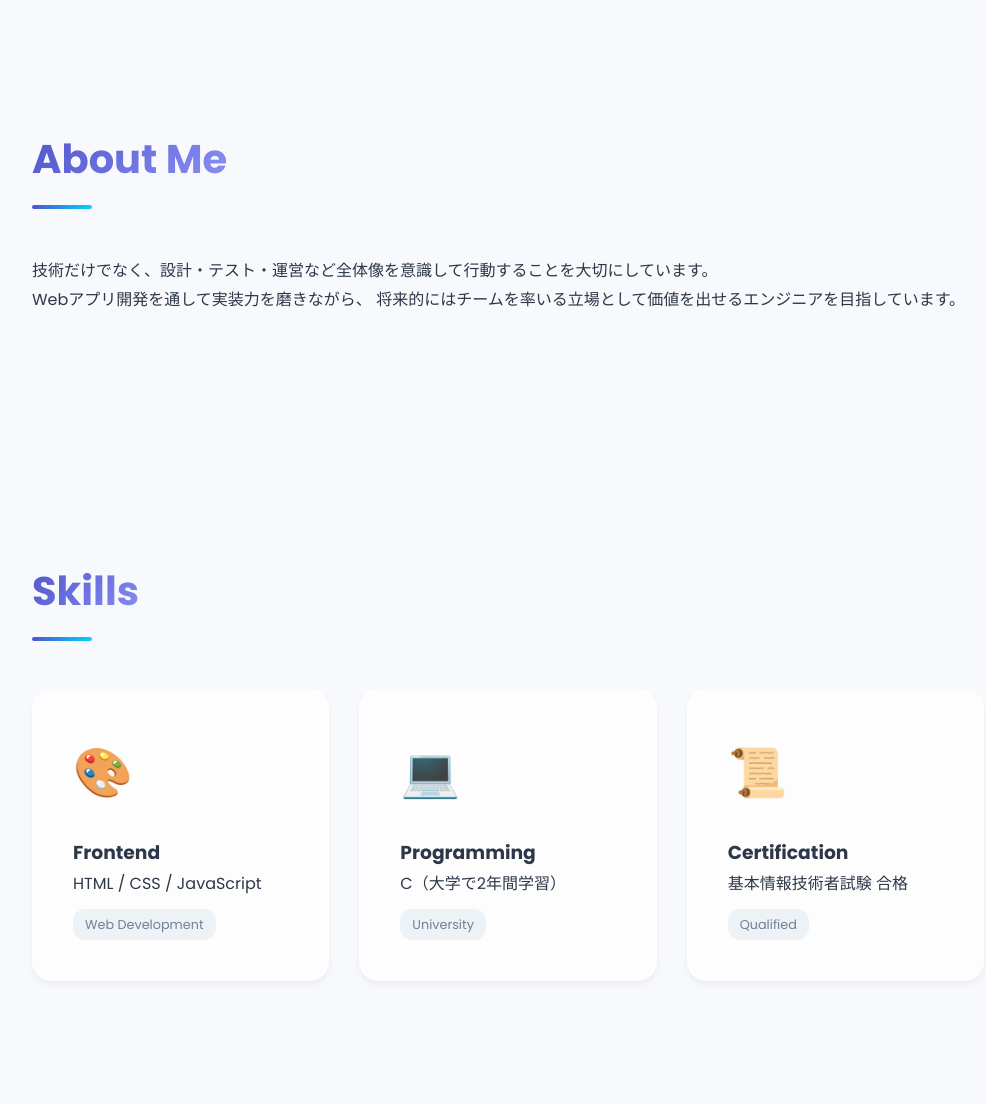
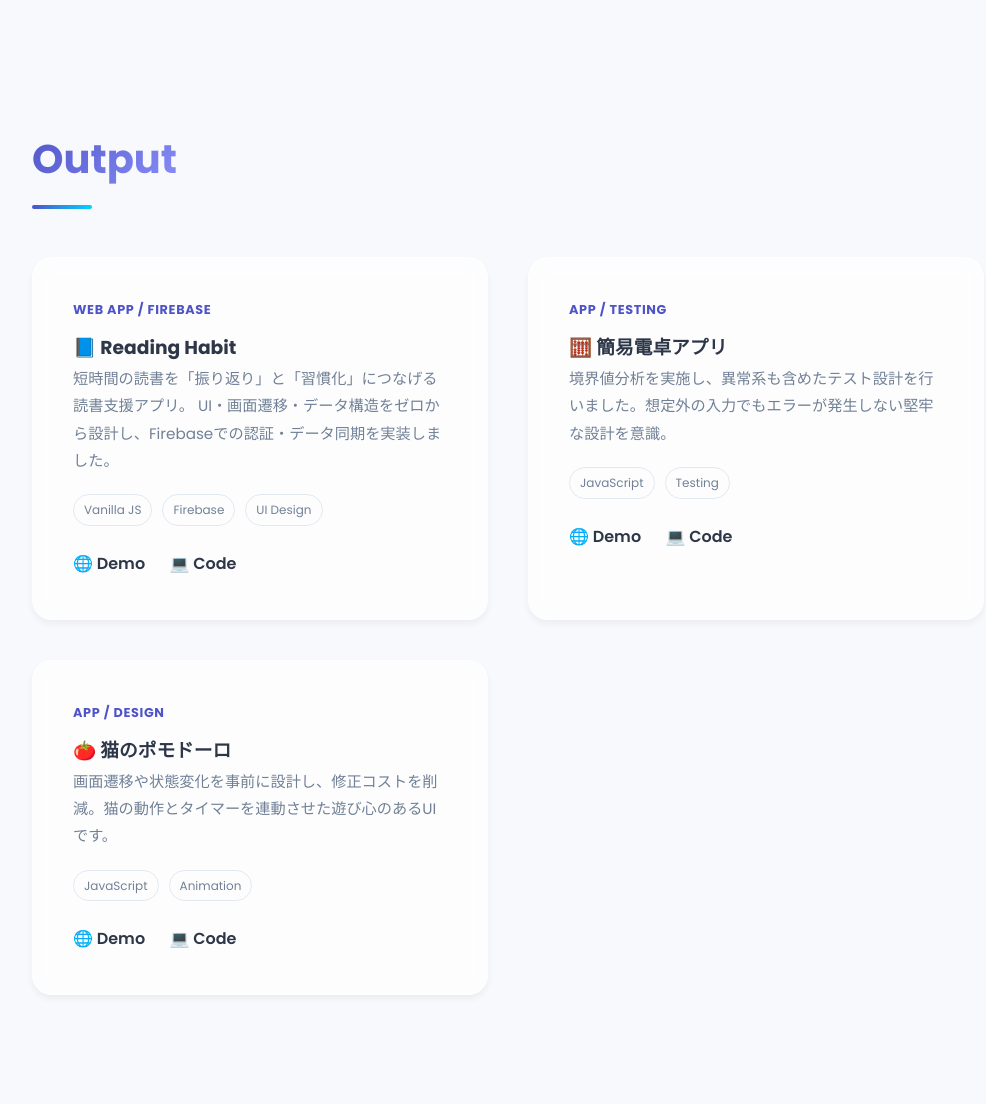
Before and after one commit to nekomikandayo/portfolio, a plain HTML site: page index.html in a window 1280 px wide. Shown: the part 1344-2448 px from the top of the page, without its empty margins (132-1118 px from the left). Drawn offline with Linux system fonts and the light colour scheme.

Commit message:
Update index.html

```diff
--- a/index.html
+++ b/index.html
@@ -3,7 +3,7 @@
 <head>
   <meta charset="UTF-8">
   <meta name="viewport" content="width=device-width, initial-scale=1.0">
-  <title>Ryota Morimune | Portfolio</title>
+  <title>Reita Morimune | Portfolio</title>
   <meta name="description" content="エンジニア 森宗伶太のポートフォリオサイト。">
 
   <link rel="preconnect" href="https://fonts.googleapis.com">
@@ -21,17 +21,13 @@
 
   <header id="header">
     <nav class="container nav-container">
-      <a href="#" class="logo">Ryota<span>.Dev</span></a>
+      <a href="#" class="logo">Reita<span>.Dev</span></a>
       <ul class="nav-list">
         <li><a href="#profile" class="nav-link">Profile</a></li>
         <li><a href="#about" class="nav-link">About</a></li>
         <li><a href="#skills" class="nav-link">Skills</a></li>
         <li><a href="#output" class="nav-link">Output</a></li>
-        <li><a href="https://forms.gle/4AG5ydbzA9SmBEFi9" target="_blank"
-     rel="noopener noreferrer"
-     class="nav-button">
-    Contact
-  </a></li>
+        <li><a href="https://forms.gle/4AG5ydbzA9SmBEFi9" target="_blank" rel="noopener noreferrer" class="nav-button">Contact</a></li>
       </ul>
     </nav>
   </header>
@@ -39,30 +35,25 @@
   <section id="hero" class="hero">
     <div class="container hero-content fade-up">
       <span class="hero-tag">Welcome to my portfolio</span>
-      <h1>森宗伶太 | <span class="text-gradient">Ryota Morimune</span></h1>
+      <h1>森宗 伶太 | <span class="text-gradient">Reita Morimune</span></h1>
       <p>
-        広島工業大学 情報コミュニケーション学科 2年。<br>
-        「仲間と一緒に成果物を作り上げ、それを使ってもらい感謝されることを目標！」
+        広島市立大学 情報科学部 2年。<br>
+        「仲間と一緒に成果物を作り上げ、それを使ってもらい感謝されることを目標に活動中！」
       </p>
       <div class="hero-actions">
-        <a href="https://nekomikandayo.github.io/portfolio/" target="_blank" class="btn btn-primary">
-          Portfolio
-        </a>
-        <a href="https://github.com/nekomikandayo" target="_blank" rel="noopener noreferrer" class="btn btn-secondary">
-          GitHub
-        </a>
+        <a href="https://nekomikandayo.github.io/portfolio/" target="_blank" class="btn btn-primary">Portfolio</a>
+        <a href="https://github.com/nekomikandayo" target="_blank" rel="noopener noreferrer" class="btn btn-secondary">GitHub</a>
       </div>
     </div>
   </section>
 
   <main>
-
     <section id="profile" class="section">
       <div class="container fade-up">
         <h2 class="section-title">Profile</h2>
         <div class="card profile-card">
-          <h3>森宗 伶太 <span class="sub-name">| Ryota Morimune</span></h3>
-          <p class="role">広島工業大学 情報コミュニケーション学科 3年</p>
+          <h3>森宗 伶太 <span class="sub-name">| Reita Morimune</span></h3>
+          <p class="role">広島市立大学 情報科学部 情報コミュニケーションコース 2年</p>
           <p class="mission">
             仲間と一緒に成果物を作り上げ、それを使ってもらい感謝されるエンジニアを目指しています。
           </p>
@@ -70,115 +61,62 @@
       </div>
     </section>
 
-    <section id="about" class="section">
-      <div class="container fade-up">
-        <h2 class="section-title">About Me</h2>
-        <div class="grid-2">
-          <div class="text-block">
-            <p>
-              技術だけでなく、設計・テスト・運営など全体像を意識して行動することを大切にしています。
-            </p>
-            <p>
-              Webアプリ開発を通して実装力を磨きながら、
-              将来的にはチームを率いる立場として価値を出せるエンジニアを目指しています。
-            </p>
-          </div>
-        </div>
-      </div>
-    </section>
-
-    <section id="skills" class="section">
-      <div class="container fade-up">
-        <h2 class="section-title">Skills</h2>
-        <div class="skills-grid">
-          <div class="skill-card">
-            <div class="skill-icon">🎨</div>
-            <h3>Frontend</h3>
-            <p>HTML / CSS / JavaScript</p>
-            <span class="tag">Web Development</span>
-          </div>
-          <div class="skill-card">
-            <div class="skill-icon">💻</div>
-            <h3>Programming</h3>
-            <p>C（大学で2年間学習）</p>
-            <span class="tag">University</span>
-          </div>
-          <div class="skill-card">
-            <div class="skill-icon">📜</div>
-            <h3>Certification</h3>
-            <p>基本情報技術者試験 合格</p>
-            <span class="tag">Qualified</span>
-          </div>
-        </div>
-      </div>
-    </section>
-
     <section id="output" class="section">
       <div class="container fade-up">
         <h2 class="section-title">Output</h2>
+        <div class="output-grid">
 
-        <div class="card">
-          <h3>🧮 簡易電卓アプリ</h3>
-          <p>
-            境界値分析を実施し、異常系も含めたテスト設計を行いました。
-            想定外入力でもエラーが発生しない設計を意識。
+          <div class="card project-card">
+            <span class="project-category">Web App / Firebase</span>
+            <h3>📘 Reading Habit</h3>
+            <p class="project-desc">
+              短時間の読書を「振り返り」と「習慣化」につなげる読書支援アプリ。
+              UI・画面遷移・データ構造をゼロから設計し、Firebaseでの認証・データ同期を実装しました。
             </p>
-          <p>
-            🌐 <a href="https://nekomikandayo.github.io/calculator-app/" target="_blank">Demo</a><br>
-            💻 <a href="https://github.com/nekomikandayo/calculator-app" target="_blank">Source Code</a>
-          </p>
+            <div class="tech-stack">
+              <span>Vanilla JS</span>
+              <span>Firebase</span>
+              <span>UI Design</span>
+            </div>
+            <div class="card-links">
+              <a href="https://reading-habit-app.web.app" target="_blank">🌐 Demo</a>
+              <a href="https://github.com/nekomikandayo/reading-habit-app" target="_blank">💻 Code</a>
+            </div>
           </div>
 
-        <div class="card">
-          <h3>🍅 ポモドーロタイマー / 猫の屈伸</h3>
-          <p>
-            画面遷移やタイマー状態の変化を事前に設計。
-            UIの動作フローを整理してから実装し、修正コストを削減。
+          <div class="card project-card">
+            <span class="project-category">App / Testing</span>
+            <h3>🧮 簡易電卓アプリ</h3>
+            <p class="project-desc">
+              境界値分析を実施し、異常系も含めたテスト設計を行いました。想定外の入力でもエラーが発生しない堅牢な設計を意識。
             </p>
-          <p>
-            🌐 <a href="https://nekomikandayo.github.io/cat-pomodoro/" target="_blank">Demo</a><br>
-            💻 <a href="https://github.com/nekomikandayo/cat-pomodoro" target="_blank">Source Code</a>
+            <div class="tech-stack">
+              <span>JavaScript</span>
+              <span>Testing</span>
+            </div>
+            <div class="card-links">
+              <a href="https://nekomikandayo.github.io/calculator-app/" target="_blank">🌐 Demo</a>
+              <a href="https://github.com/nekomikandayo/calculator-app" target="_blank">💻 Code</a>
+            </div>
+          </div>
+
+          <div class="card project-card">
+            <span class="project-category">App / Design</span>
+            <h3>🍅 猫のポモドーロ</h3>
+            <p class="project-desc">
+              画面遷移や状態変化を事前に設計し、修正コストを削減。猫の動作とタイマーを連動させた遊び心のあるUIです。
             </p>
+            <div class="tech-stack">
+              <span>JavaScript</span>
+              <span>Animation</span>
+            </div>
+            <div class="card-links">
+              <a href="https://nekomikandayo.github.io/cat-pomodoro/" target="_blank">🌐 Demo</a>
+              <a href="https://github.com/nekomikandayo/cat-pomodoro" target="_blank">💻 Code</a>
+            </div>
           </div>
 
         </div>
-    </section>
-
-    <section id="experience" class="section">
-      <div class="container fade-up">
-        <h2 class="section-title">Experience</h2>
-        <ul class="goal-list">
-          <li>5日間のインターンでWindows簡易電卓を個人開発（設計〜テストまで担当）</li>
-          <li>大学内で友達作り支援イベントを2人で企画・運営（参加者6名）</li>
-          <li>基本情報技術者試験に一発合格（2か月学習）</li>
-          <li>小学生にScratchを指導（1か月）</li>
-        </ul>
-      </div>
-    </section>
-
-    <section id="current" class="section">
-      <div class="container fade-up">
-        <h2 class="section-title">Currently Working On</h2>
-        <ul class="goal-list">
-          <li>ToDoアプリ・カレンダーアプリを共同開発中</li>
-          <li>GitHubを活用した開発記録の習慣化</li>
-          <li>The Web Developer Bootcamp 受講</li>
-          <li>大学内 第2回友達作り支援イベント企画</li>
-          <li>応用情報技術者試験 勉強中</li>
-        </ul>
-      </div>
-    </section>
-
-    <section id="goal" class="section">
-      <div class="container fade-up">
-        <h2 class="section-title">Next Goal</h2>
-        <ul class="goal-list">
-          <li>Reactの習得</li>
-          <li>サーバーサイド理解</li>
-          <li>チーム開発経験</li>
-          <li>応用情報技術者 合格</li>
-          <li>小学生にマイクラでのプログラミング指導</li>
-        </ul>
       </div>
     </section>
 
@@ -186,7 +124,7 @@
 
   <footer>
     <div class="container">
-      <p>&copy; 2026 Ryota Morimune. All Rights Reserved.</p>
+      <p>&copy; 2026 Reita Morimune. All Rights Reserved.</p>
     </div>
   </footer>
 
```
Lines whose indentation alone changed are shown as unchanged.
